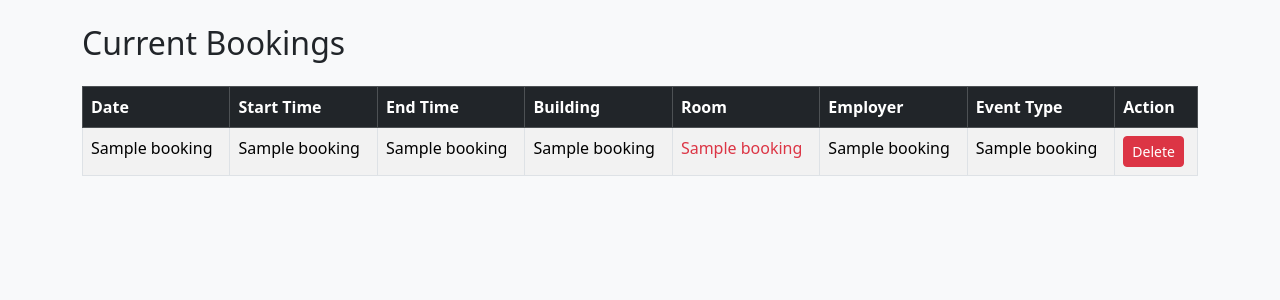
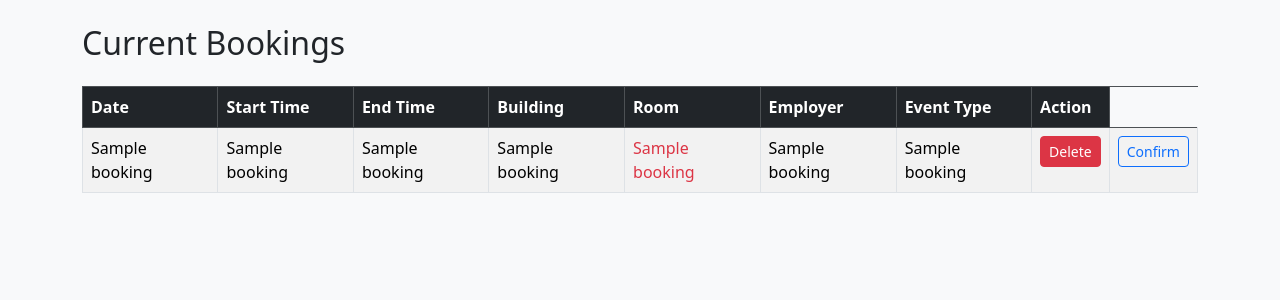
Before and after one commit to whatthewott/roombookercxl, a Flask app: page / in a window 1280 px wide. Shown: the part 56-356 px from the top of the page. Run offline with Flask 3, Linux system fonts and the light colour scheme; a database or web service that is not in the repository returns one stand-in record (values such as "Sample title"); some libraries are stand-ins or nearby versions.

Commit message:
added confirmed button

```diff
--- a/app.py
+++ b/app.py
@@ -135,5 +135,18 @@
         </form>
     '''
 
+@app.route("/confirm/<string:building>/<string:room_number>", methods=["POST"])
+def confirm_room(building, room_number):
+    conn = get_db()
+    cur = conn.cursor()
+    cur.execute("""
+        UPDATE rooms
+        SET confirmed = TRUE
+        WHERE building = %s AND room_number = %s
+    """, (building, room_number))
+    conn.commit()
+    conn.close()
+    return redirect(url_for("index"))
+
 if __name__ == "__main__":
     app.run(debug=True)
--- a/templates/index.html
+++ b/templates/index.html
@@ -25,7 +25,7 @@
         <td>{{ booking[7] }}</td>
         <td>{{ booking[2] }}</td>
         <td>
-          <span class="{{ 'text-success' if booking[-1] == 'Yes' else 'text-danger' }}">
+          <span class="{{ 'text-success' if booking[-1] == 'TRUE' else 'text-danger' }}">
             {{ booking[3] }}
           </span>
         </td>
@@ -36,6 +36,15 @@
             <button type="submit" class="btn btn-danger btn-sm">Delete</button>
           </form>
         </td>
+        <td>
+          {% if booking[-1]|lower != 't' %}
+            <form method="POST" action="/confirm/{{ booking[1] }}/{{ booking[2] }}" style="display:inline;">
+              <button type="submit" class="btn btn-sm btn-outline-primary">Confirm</button>
+            </form>
+          {% else %}
+            <span class="text-muted">✔ Confirmed</span>
+          {% endif %}
+        </td>
       </tr>
       {% endfor %}
     </tbody>
```
